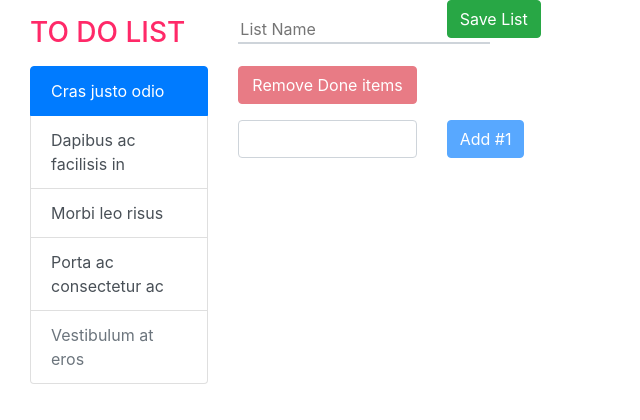
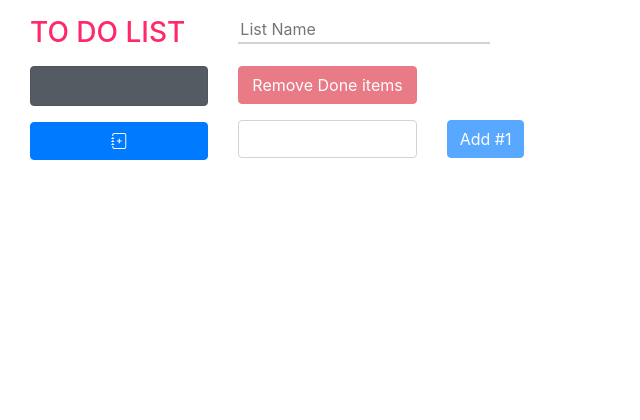
Before and after one commit to draff1800/react-to-do-list-app, a React (Create React App) app: page / in a window 1280 px wide. Shown: the top 420 px of the page, without its empty margins (0-640 px from the left). Built offline with nearby package versions, Linux system fonts and the light colour scheme.

Commit message:
Added directory with item which changes name. Some refactoring.

```diff
--- a/public/index.html
+++ b/public/index.html
@@ -26,6 +26,7 @@
     -->
     <!-- Bootstrap CSS -->
     <link rel="stylesheet" href="https://cdn.jsdelivr.net/npm/bootstrap@4.0.0/dist/css/bootstrap.min.css" integrity="sha384-Gn5384xqQ1aoWXA+058RXPxPg6fy4IWvTNh0E263XmFcJlSAwiGgFAW/dAiS6JXm" crossorigin="anonymous">
+    <link rel="stylesheet" href="https://cdn.jsdelivr.net/npm/bootstrap-icons@1.6.1/font/bootstrap-icons.css">
     <title>React App</title>
   </head>
   <body>
--- a/src/App.js
+++ b/src/App.js
@@ -1,12 +1,32 @@
 import React, { useState, useEffect } from 'react';
 import styled from 'styled-components';
 
-const Title = styled.h3`
+const AppTitle = styled.h3`
   margin: 1rem 0;
   color: #ff2968
 `;
 
-const ListNameInput = styled.input`
+const DirectoryItem = styled.button`
+  min-height: 40px;
+  background-color: #E9ECEF;
+  color: #212529;
+  border-color: #C8C8C8;
+  border-width: 1px;
+  border-style: solid;
+
+  &:active {
+    background-color: #F2F2F2;
+    border-color: #C8C8C8;
+    color: #212529;
+    cursor: cursor
+  }
+`;
+
+const AddDirectoryItemButton = styled.button`
+  margin-top: 1rem;
+`;
+
+const DirectoryItemNameInput = styled.input`
   border: none;
   border-bottom: 2px solid #ced4da;
   margin: 1rem 0;
@@ -17,7 +37,7 @@ const ListNameInput = styled.input`
   }
 `;
 
-const UnorderedList = styled.ul`
+const TodoItemList = styled.ul`
   padding-left: 0;
   margin-top: 1rem;
 
@@ -63,28 +83,33 @@ const UnorderedList = styled.ul`
   }
 `;
 
-const TodoApp = () => {
+const App = () => {
   const [items, setItems] = useState([]);
-  const [text, setText] = useState("");
+  const [directoryItemName, setDirectoryItemName] = useState("");
+  const [todoItemText, setTodoItemText] = useState("");
 
-  const handleTextChange = (event) => {
-    setText(event.target.value);
+  const handleDirectoryItemNameChange = (event) => {
+    setDirectoryItemName(event.target.value);
   }
 
-  const handleAddItem = (event) => {
+  const handleTodoItemTextChange = (event) => {
+    setTodoItemText(event.target.value);
+  }
+
+  const handleAddTodoItem = (event) => {
     event.preventDefault();
 
     let newItem = {
       id: Date.now(),
-      text: text,
+      text: todoItemText,
       done: false
     };
 
     setItems(items.concat(newItem));
-    setText("");
+    setTodoItemText("");
   }
 
-  const handleToggleItemStatus = (itemId) => {
+  const handleToggleTodoItemStatus = (itemId) => {
     let updatedItems = items.map(item => {
       if (itemId === item.id)
         item.done = !item.done;
@@ -95,7 +120,7 @@ const TodoApp = () => {
     setItems(updatedItems);
   }
 
-  const handleDeleteItem = (itemId) => {
+  const handleDeleteTodoItem = (itemId) => {
     let remainingItems = items.filter(item => {
       return item.id !== itemId;
     });
@@ -103,7 +128,7 @@ const TodoApp = () => {
     setItems([].concat(remainingItems));
   }
 
-  const handleDeleteDoneItems = (itemId) => {
+  const handleDeleteDoneTodoItems = (itemId) => {
     let remainingItems = items.filter(item => {
       return !item.done
     });
@@ -111,7 +136,7 @@ const TodoApp = () => {
     setItems([].concat(remainingItems));
   }
 
-  const doneItemsExist = (items) => {
+  const doneTodoItemsExist = (items) => {
     if (items.filter(item => {return item.done}).length > 0) {
       return true;
     }
@@ -121,50 +146,37 @@ const TodoApp = () => {
     <div class="container-fluid">
       <div className="row">
         <div className="col-md-2">
-          <Title>TO DO LIST</Title>
+          <AppTitle>TO DO LIST</AppTitle>
         </div>
         <div className="col-md-3">
           <div className="row">
             <div className="col-md-8">
-              <ListNameInput placeholder="List Name" />
-            </div>
-            <div className="col-md-4">
-              <button className="btn btn-success">
-                Save List
-              </button>
+              <DirectoryItemNameInput placeholder="List Name" onChange={handleDirectoryItemNameChange}/>
             </div>
           </div>
         </div>
       </div>
       <div className="row">
         <div className="col-md-2">
-        <div class="list-group">
-          <button type="button" class="list-group-item list-group-item-action active">
-            Cras justo odio
-          </button>
-          <button type="button" class="list-group-item list-group-item-action">Dapibus ac facilisis in</button>
-          <button type="button" class="list-group-item list-group-item-action">Morbi leo risus</button>
-          <button type="button" class="list-group-item list-group-item-action">Porta ac consectetur ac</button>
-          <button type="button" class="list-group-item list-group-item-action" disabled>Vestibulum at eros</button>
-        </div>
+          <Directory directoryItemName={directoryItemName}/>
         </div>
         <div className="col-md-3">
           <div className="row">
             <div className="col-md-8">
-              <button className="btn btn-danger btn-block" onClick={handleDeleteDoneItems} disabled={!doneItemsExist(items)}>
+              <button className="btn btn-danger btn-block" onClick={handleDeleteDoneTodoItems} disabled={!doneTodoItemsExist(items)}>
                 Remove Done items
               </button>
             </div>
             <div className="col-md-8">
-              <TodoList items={items} onToggleItemStatus={handleToggleItemStatus} onDeleteItem={handleDeleteItem} />
+              <Todos items={items} onToggleTodoItemStatus={handleToggleTodoItemStatus} onDeleteTodoItem={handleDeleteTodoItem} />
             </div>
           </div>
           <form className="row">
             <div className="col-md-8">
-              <input type="text" className="form-control" onChange={handleTextChange} value={text} />
+              <input type="text" className="form-control" onChange={handleTodoItemTextChange} value={todoItemText} />
             </div>
             <div className="col-md-4">
-              <button className="btn btn-primary" onClick={handleAddItem} disabled={!text}>
+              <button className="btn btn-primary" onClick={handleAddTodoItem} disabled={!todoItemText}>
                 {"Add #" + (items.length + 1)}
               </button>
             </div>
@@ -175,15 +187,26 @@ const TodoApp = () => {
   );
 }
 
+const Directory = (props) => {
+  return (
+    <div class="list-group">
+      <DirectoryItem className="btn btn-secondary active" active >{props.directoryItemName}</DirectoryItem>
+      <AddDirectoryItemButton className="btn btn-primary">
+        <i class="bi bi-journal-plus" />
+      </AddDirectoryItemButton>
+    </div>
+  );
+}
+
 const TodoItem = (props) => {
   const [listItem, setListItem] = useState(null);
 
   const toggleItemStatus = () => {
-    props.onToggleItemStatus(props.id);
+    props.onToggleTodoItemStatus(props.id);
   }
 
   const deleteItem = () => {
-    props.onDeleteItem(props.id);
+    props.onDeleteTodoItem(props.id);
   }
 
   useEffect(() => {
@@ -208,22 +231,22 @@ const TodoItem = (props) => {
   );
 }
 
-const TodoList = (props) => {
+const Todos = (props) => {
   return (
-    <UnorderedList>
+    <TodoItemList>
       {props.items.map(item => (
         <TodoItem
           key={item.id}
           id={item.id}
           text={item.text}
           done={item.done}
-          onToggleItemStatus={props.onToggleItemStatus}
-          onDeleteItem={props.onDeleteItem}
+          onToggleTodoItemStatus={props.onToggleTodoItemStatus}
+          onDeleteTodoItem={props.onDeleteTodoItem}
         />
       ))}
-    </UnorderedList>
+    </TodoItemList>
   );
 }
 
 // ReactDOM.render(<TodoApp />, document.getElementById("app")); // Put this back in on CodePen!
-export default TodoApp; // Leave this out on CodePen!
+export default App; // Leave this out on CodePen!
```
